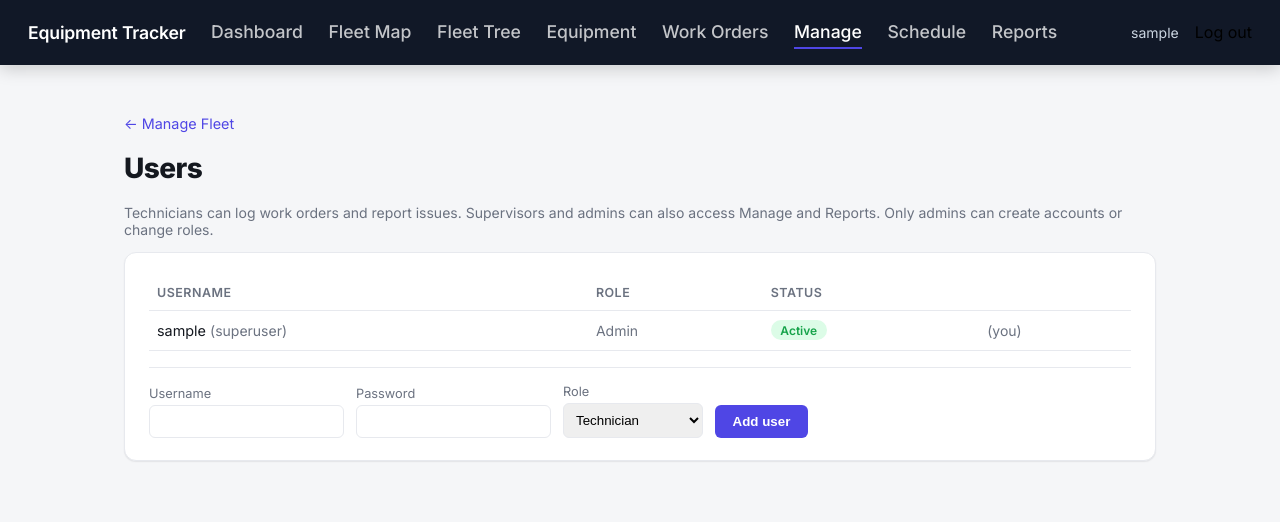
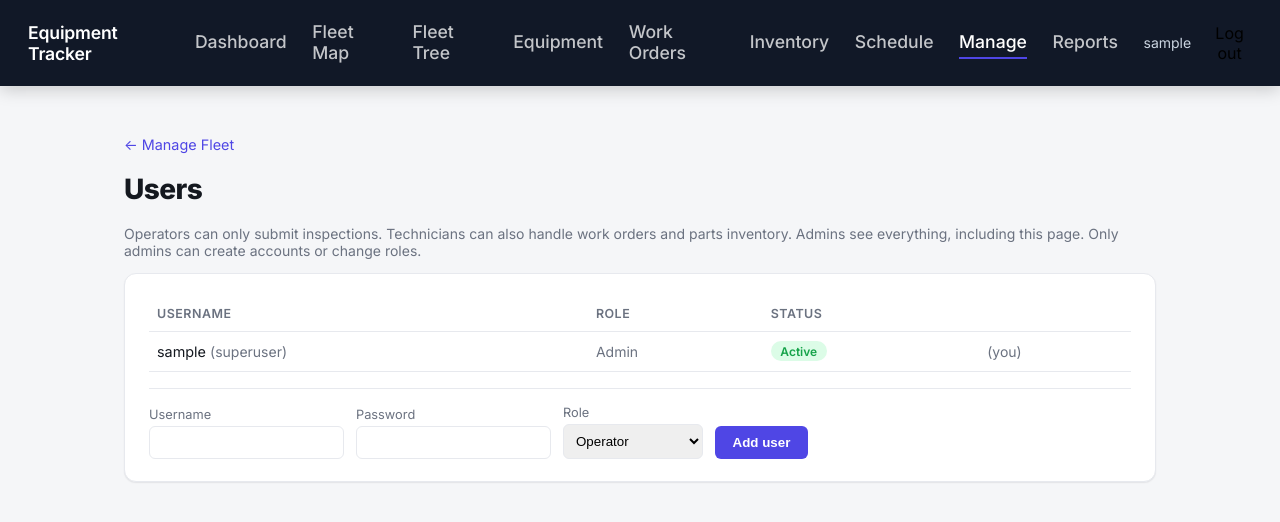
Before and after one commit to lureexcitingsalads/effective-octo-computing-machine, a Django app: page /manage/users/ in a window 1280 px wide. Shown: the top 522 px of the page. Run offline with Django 5.2, Linux system fonts and the light colour scheme; the visitor is signed in with stand-in values (Sample User, id 1); data comes from the database, SQL or seed files in the repository.

Commit message:
Add role-based view differentiation (Admin/Technician/Operator)
Role taxonomy replaced: Technician/Supervisor/Admin -> Operator/Technician/
Admin. Migration 0016 reassigns any existing "supervisor" account to
"admin" (closer to its old Manage+Reports access than the new, narrower
Technician) rather than silently downgrading it, and new non-superuser
accounts now default to "operator" (least privilege) instead of
"technician".

Each role gets a genuinely different view, not just hidden nav links:
- Operator: Equipment (lookup) + Inspections only. Blocked at the view
  level (role_required / inline checks, not just template hiding) from
  Work Orders, Inventory, Dashboard, Fleet Map/Tree, Manage, Reports, and
  from the report-issue / create-work-order actions on equipment_detail
- Technician: adds Work Orders and the new Inventory page (Parts moved
  out of /manage/ into its own /inventory/ view so Technicians can reach
  it without also getting Equipment/Sites admin) and Schedule
- Admin: unchanged, full access to everything

dashboard_view is still the universal post-login landing page (so
LOGIN_REDIRECT_URL didn't need to change) but now branches by role:
Technicians land on Work Orders, Operators land on Equipment, Admins see
the real fleet-wide dashboard -- gating the view outright would have
broken login for non-admins.

API endpoints mirror the same gates (new api.role_required(), JSON 403s
instead of the web's HTML error page) so the Android app enforces the
same boundaries as the web app, not a weaker version of them. Android UI
updated to match: the Work Orders icon and "Report issue" button are
hidden for Operators rather than shown and then rejected server-side.

Verified the full access matrix for real: created temporary technician/
operator accounts, hit every gated page and API endpoint as each role
(both directions -- confirmed allowed pages return real content and
gated pages return 403, for all three roles), confirmed the post-login
redirect lands each role somewhere sensible, then deleted the test
accounts. Android side verified with a real `gradlew assembleDebug` and
installed on the connected device.

Co-Authored-By: Claude Sonnet 5 <noreply@anthropic.com>

```diff
--- a/tracker/templates/tracker/base.html
+++ b/tracker/templates/tracker/base.html
@@ -82,16 +82,19 @@
 <header>
   <nav class="top-nav">
     <a class="brand" href="{% url 'dashboard_view' %}">Equipment Tracker</a>
+    {% if request.user.is_superuser or request.user.profile.role == "admin" %}
     <a class="nav-link{% if request.resolver_match.url_name == 'dashboard_view' %} active{% endif %}" href="{% url 'dashboard_view' %}">Dashboard</a>
     <a class="nav-link{% if request.resolver_match.url_name == 'fleet_map_view' %} active{% endif %}" href="{% url 'fleet_map_view' %}">Fleet Map</a>
     <a class="nav-link{% if request.resolver_match.url_name == 'fleet_tree_view' %} active{% endif %}" href="{% url 'fleet_tree_view' %}">Fleet Tree</a>
+    {% endif %}
     <a class="nav-link{% if request.resolver_match.url_name == 'equipment_list' or request.resolver_match.url_name == 'equipment_detail' %} active{% endif %}" href="{% url 'equipment_list' %}">Equipment</a>
+    {% if request.user.is_superuser or request.user.profile.role == "admin" or request.user.profile.role == "technician" %}
     <a class="nav-link{% if request.resolver_match.url_name == 'work_orders_view' or request.resolver_match.url_name == 'work_order_detail' %} active{% endif %}" href="{% url 'work_orders_view' %}">Work Orders</a>
-    {% if request.user.is_superuser or request.user.profile.role != "technician" %}
+    <a class="nav-link{% if request.resolver_match.url_name == 'inventory_view' or request.resolver_match.url_name == 'manage_part_edit' %} active{% endif %}" href="{% url 'inventory_view' %}">Inventory</a>
+    <a class="nav-link{% if request.resolver_match.url_name == 'schedule_view' %} active{% endif %}" href="{% url 'schedule_view' %}">Schedule</a>
+    {% endif %}
+    {% if request.user.is_superuser or request.user.profile.role == "admin" %}
     <a class="nav-link{% if request.resolver_match.url_name == 'manage_view' or request.resolver_match.url_name == 'manage_equipment_edit' or request.resolver_match.url_name == 'manage_site_edit' or request.resolver_match.url_name == 'manage_users_view' %} active{% endif %}" href="{% url 'manage_view' %}">Manage</a>
-    {% endif %}
-    <a class="nav-link{% if request.resolver_match.url_name == 'schedule_view' %} active{% endif %}" href="{% url 'schedule_view' %}">Schedule</a>
-    {% if request.user.is_superuser or request.user.profile.role != "technician" %}
     <a class="nav-link{% if request.resolver_match.url_name == 'reports_view' %} active{% endif %}" href="{% url 'reports_view' %}">Reports</a>
     {% endif %}
     {% if user.is_authenticated %}
--- a/tracker/templates/tracker/equipment_detail.html
+++ b/tracker/templates/tracker/equipment_detail.html
@@ -97,6 +97,7 @@
     </tr>
     {% empty %}<tr><td colspan="6" class="muted">No issues reported.</td></tr>{% endfor %}
   </table>
+  {% if not is_operator %}
   <form method="post" enctype="multipart/form-data" style="margin-top:1rem; border-top:1px solid var(--border); padding-top:1rem;">
     {% csrf_token %}
     <input type="hidden" name="action" value="report_issue">
@@ -121,8 +122,10 @@
     </div>
     <p class="muted" style="margin-top:0.4rem; margin-bottom:0; font-size:0.75rem;">Reported as {{ user.username }}</p>
   </form>
+  {% endif %}
 </div>
 
+{% if not is_operator %}
 <div class="card">
   <h2>Work Orders</h2>
   <table>
@@ -165,6 +168,7 @@
   </form>
   <p class="muted" style="margin-top:0.75rem; margin-bottom:0">Completing a work order automatically logs it to Maintenance History with its cost, so the forecast below updates on its own.</p>
 </div>
+{% endif %}
 
 <div class="card">
   <h2>Maintenance Forecast</h2>
--- a/tracker/templates/tracker/manage_part_edit.html
+++ b/tracker/templates/tracker/manage_part_edit.html
@@ -1,7 +1,7 @@
 {% extends "tracker/base.html" %}
 {% block title %}Edit {{ part.name }}{% endblock %}
 {% block content %}
-<p><a class="back-link" href="{% url 'manage_view' %}">&larr; Manage Fleet</a></p>
+<p><a class="back-link" href="{% url 'inventory_view' %}">&larr; Inventory</a></p>
 <h1>Edit {{ part.name }}</h1>
 
 <div class="card">
--- a/tracker/templates/tracker/manage_users.html
+++ b/tracker/templates/tracker/manage_users.html
@@ -3,7 +3,7 @@
 {% block content %}
 <p><a class="back-link" href="{% url 'manage_view' %}">&larr; Manage Fleet</a></p>
 <h1>Users</h1>
-<p class="muted" style="margin-top:0;">Technicians can log work orders and report issues. Supervisors and admins can also access Manage and Reports. Only admins can create accounts or change roles.</p>
+<p class="muted" style="margin-top:0;">Operators can only submit inspections. Technicians can also handle work orders and parts inventory. Admins see everything, including this page. Only admins can create accounts or change roles.</p>
 
 <div class="card">
   <table>
--- a/tracker/urls.py
+++ b/tracker/urls.py
@@ -17,6 +17,7 @@ urlpatterns = [
     path("manage/sites/<int:pk>/", views.manage_site_edit_view, name="manage_site_edit"),
     path("manage/parts/<int:pk>/", views.manage_part_edit_view, name="manage_part_edit"),
     path("manage/users/", views.manage_users_view, name="manage_users_view"),
+    path("inventory/", views.inventory_view, name="inventory_view"),
     path(
         "api/equipment/<int:pk>/reassign/",
         views.reassign_equipment_view,
--- a/tracker/views.py
+++ b/tracker/views.py
@@ -41,6 +41,15 @@ def role_required(*roles):
             return view_func(request, *args, **kwargs)
         return wrapped
     return decorator
+
+
+def user_role(user):
+    """Effective role for template/view branching -- a superuser always reads as 'admin'
+    regardless of their actual UserProfile.role, matching role_required's own bypass."""
+    if user.is_superuser:
+        return "admin"
+    profile = getattr(user, "profile", None)
+    return profile.role if profile else "operator"
 
 
 @login_required
@@ -167,6 +176,9 @@ def equipment_detail(request, pk):
     if request.method == "POST":
         action = request.POST.get("action")
 
+        if action in ("report_issue", "create_workorder") and user_role(request.user) == "operator":
+            return HttpResponseForbidden("Operators can only submit inspections. Ask an admin if that's wrong.")
+
         if action == "report_issue":
             description = request.POST.get("description", "").strip()
             if description:
@@ -258,6 +270,7 @@ def equipment_detail(request, pk):
         "open_fault_count": fault_events.filter(cleared_at__isnull=True).count(),
         "open_issue_count": equipment.issues.filter(resolved_at__isnull=True).count(),
         "utilization_pct": _compute_utilization_pct(equipment, timezone.now()),
+        "is_operator": user_role(request.user) == "operator",
     }
     return render(request, "tracker/equipment_detail.html", context)
 
@@ -363,11 +376,12 @@ def new_inspection_view(request, pk):
     return render(request, "tracker/new_inspection.html", context)
 
 
-@role_required("admin", "supervisor")
+@role_required("admin")
 def manage_view(request):
     """Fleet administration: add/edit machines and sites. Deliberately no delete here --
     equipment and sites have too much history hanging off them (readings, faults, work
-    orders) to make that a one-click action; use Django admin for that if it's ever needed."""
+    orders) to make that a one-click action; use Django admin for that if it's ever needed.
+    Admin-only -- Technicians get their own, narrower inventory_view instead."""
     if request.method == "POST":
         action = request.POST.get("action")
 
@@ -392,30 +406,37 @@ def manage_view(request):
                 site, _ = Site.objects.get_or_create(name=name, customer_id=customer_id)
                 return redirect("manage_site_edit", pk=site.pk)
 
-        elif action == "create_part":
-            name = request.POST.get("name", "").strip()
-            if name:
-                part = Part.objects.create(
-                    name=name,
-                    part_number=request.POST.get("part_number", "").strip(),
-                    quantity_on_hand=request.POST.get("quantity_on_hand") or 0,
-                    unit_cost=request.POST.get("unit_cost") or 0,
-                    reorder_point=request.POST.get("reorder_point") or None,
-                )
-                return redirect("manage_part_edit", pk=part.pk)
-
         return redirect("manage_view")
 
     context = {
         "equipment_list": Equipment.objects.select_related("customer", "site"),
         "sites": Site.objects.select_related("customer").annotate(equipment_count=Count("equipment")),
-        "parts": Part.objects.all(),
         "customers": Customer.objects.all(),
     }
     return render(request, "tracker/manage.html", context)
 
 
-@role_required("admin", "supervisor")
+@role_required("admin", "technician")
+def inventory_view(request):
+    """Parts inventory -- split out from manage_view so Technicians (who need this to log
+    parts used on work orders) can reach it without also getting Equipment/Sites admin."""
+    if request.method == "POST" and request.POST.get("action") == "create_part":
+        name = request.POST.get("name", "").strip()
+        if name:
+            part = Part.objects.create(
+                name=name,
+                part_number=request.POST.get("part_number", "").strip(),
+                quantity_on_hand=request.POST.get("quantity_on_hand") or 0,
+                unit_cost=request.POST.get("unit_cost") or 0,
+                reorder_point=request.POST.get("reorder_point") or None,
+            )
+            return redirect("manage_part_edit", pk=part.pk)
+        return redirect("inventory_view")
+
+    return render(request, "tracker/inventory.html", {"parts": Part.objects.all()})
+
+
+@role_required("admin")
 def manage_equipment_edit_view(request, pk):
     equipment = get_object_or_404(Equipment, pk=pk)
 
@@ -437,7 +458,7 @@ def manage_equipment_edit_view(request, pk):
     return render(request, "tracker/manage_equipment_edit.html", context)
 
 
-@role_required("admin", "supervisor")
+@role_required("admin")
 def manage_site_edit_view(request, pk):
     site = get_object_or_404(Site, pk=pk)
 
@@ -455,7 +476,7 @@ def manage_site_edit_view(request, pk):
     return render(request, "tracker/manage_site_edit.html", context)
 
 
-@role_required("admin", "supervisor")
+@role_required("admin", "technician")
 def manage_part_edit_view(request, pk):
     part = get_object_or_404(Part, pk=pk)
 
@@ -466,14 +487,14 @@ def manage_part_edit_view(request, pk):
         part.unit_cost = request.POST.get("unit_cost") or 0
         part.reorder_point = request.POST.get("reorder_point") or None
         part.save()
-        return redirect("manage_view")
+        return redirect("inventory_view")
 
     return render(request, "tracker/manage_part_edit.html", {"part": part})
 
 
 @role_required("admin")
 def manage_users_view(request):
-    """Account creation and role assignment. Admin-only -- a supervisor shouldn't be able to
+    """Account creation and role assignment. Admin-only -- nobody else should be able to
     grant themselves or anyone else admin access."""
     if request.method == "POST":
         action = request.POST.get("action")
@@ -510,7 +531,7 @@ def manage_users_view(request):
     return render(request, "tracker/manage_users.html", context)
 
 
-@login_required
+@role_required("admin", "technician")
 def schedule_view(request):
     today = timezone.now().date()
     year = int(request.GET.get("year", today.year))
@@ -559,7 +580,7 @@ def schedule_view(request):
     return render(request, "tracker/schedule.html", context)
 
 
-@login_required
+@role_required("admin")
 def fleet_map_view(request):
     range_key = request.GET.get("range", "all")
     now = timezone.now()
@@ -600,7 +621,7 @@ def _equipment_type(label):
     return match.group(1) if match else label
 
 
-@login_required
+@role_required("admin")
 def fleet_tree_view(request):
     equipment_qs = Equipment.objects.select_related("customer", "site").annotate(
         open_fault_count=Count("fault_events", filter=Q(fault_events__cleared_at__isnull=True), distinct=True),
@@ -684,7 +705,7 @@ def fleet_tree_view(request):
     return render(request, "tracker/fleet_tree.html", context)
 
 
-@login_required
+@role_required("admin")
 @require_POST
 def reassign_equipment_view(request, pk):
     equipment = get_object_or_404(Equipment, pk=pk)
@@ -753,6 +774,15 @@ def _compute_uptime_rows(all_equipment, now=None):
 
 @login_required
 def dashboard_view(request):
+    """The post-login landing page for every role, but not the same page for every role --
+    this is the fleet-wide KPI view, which is really an Admin concern. Technicians and
+    Operators land on whichever page actually starts their own workflow instead."""
+    role = user_role(request.user)
+    if role == "technician":
+        return redirect("work_orders_view")
+    if role == "operator":
+        return redirect("equipment_list")
+
     now = timezone.now()
     all_equipment = list(
         Equipment.objects.select_related("customer").annotate(
@@ -843,9 +873,9 @@ def dashboard_view(request):
     return render(request, "tracker/dashboard.html", context)
 
 
-@login_required
+@role_required("admin", "technician")
 def work_orders_view(request):
-    """Fleet-wide work order triage -- the supervisor view. Defaults to open/in-progress only."""
+    """Fleet-wide work order triage. Defaults to open/in-progress only."""
     show_all = request.GET.get("show") == "all"
     work_orders = WorkOrder.objects.select_related("equipment", "equipment__customer").prefetch_related(
         "labor_lines", "part_lines"
@@ -895,7 +925,7 @@ def _add_part_line(work_order, part_id=None, part_name="", quantity=1, unit_cost
     )
 
 
-@login_required
+@role_required("admin", "technician")
 def work_order_detail_view(request, pk):
     """The technician view -- one job, its itemized labor/parts, and status control."""
     wo = get_object_or_404(WorkOrder.objects.select_related("equipment", "equipment__customer"), pk=pk)
@@ -970,7 +1000,7 @@ def work_order_detail_view(request, pk):
     return render(request, "tracker/work_order_detail.html", {"wo": wo, "parts": Part.objects.all()})
 
 
-@role_required("admin", "supervisor")
+@role_required("admin")
 def reports_view(request):
     all_equipment = Equipment.objects.select_related("customer").all()
     now = timezone.now()
```
Also changed, not shown: tracker/api.py (+22 -0 lines), tracker/models.py (+9 -2 lines), tracker/templates/tracker/inventory.html (added, +48 -0 lines), tracker/templates/tracker/manage.html (+0 -43 lines), tracker/migrations/0016_alter_userprofile_role.py (added), 2 other files.
